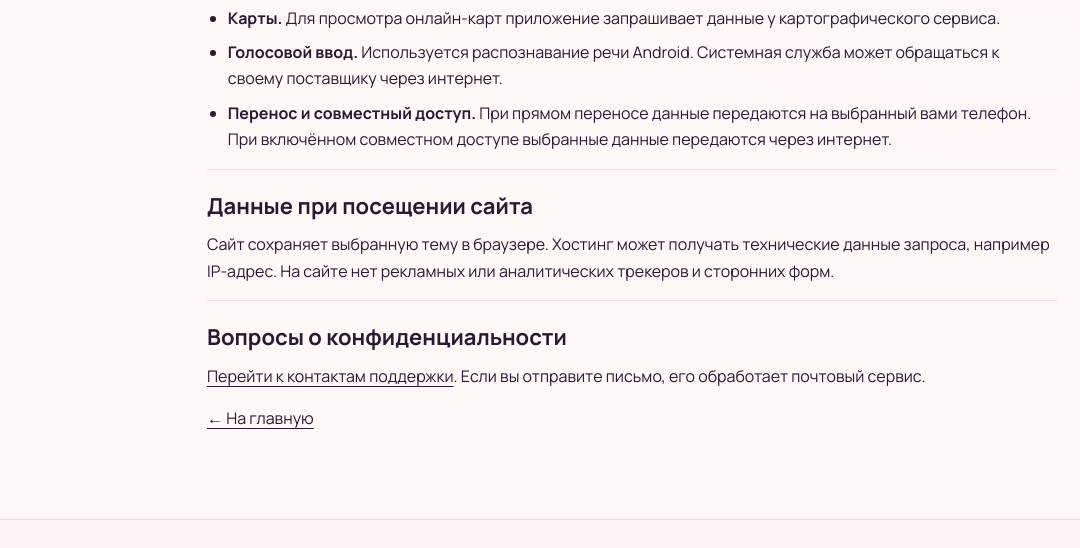
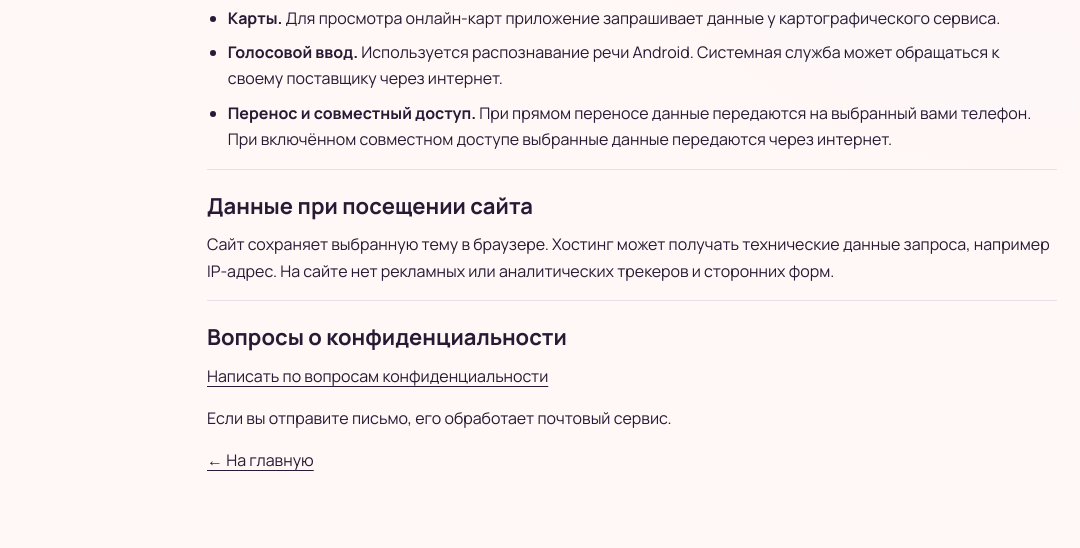
Before and after one commit to sashaermin/ya-hudeyu, a plain HTML site: page privacy/index.html in a window 1280 px wide. Shown: the part 775-1323 px from the top of the page, without its empty margins (8-1088 px from the left). Drawn offline with Linux system fonts and the light colour scheme.

Commit message:
Add support email and a prefilled bug-report draft

```diff
--- a/privacy/index.html
+++ b/privacy/index.html
@@ -149,10 +149,8 @@
       </section>
       <section aria-labelledby="privacy-contact">
         <h2 id="privacy-contact">Вопросы о конфиденциальности</h2>
-        <p>
-          <span data-contact="privacy"><a href="/#support">Перейти к контактам поддержки</a>.</span>
-          Если вы отправите письмо, его обработает почтовый сервис.
-        </p>
+        <p data-contact="privacy"><a href="/#support">Перейти к контактам поддержки</a></p>
+        <p>Если вы отправите письмо, его обработает почтовый сервис.</p>
       </section>
       <p><a href="/">← На главную</a></p>
     </main>
--- a/scripts/v12.js
+++ b/scripts/v12.js
@@ -1,6 +1,6 @@
 "use strict";
 
-const CONTACT_EMAIL = "CONTACT_EMAIL";
+const CONTACT_EMAIL = "sashaermin@gmail.com";
 const contactAvailable = CONTACT_EMAIL !== "CONTACT_EMAIL";
 const root = document.documentElement;
 const systemTheme = matchMedia("(prefers-color-scheme: dark)");
@@ -78,16 +78,46 @@ if (viewer && typeof viewer.showModal === "function") {
 }
 
 if (contactAvailable) {
+  const contacts = {
+    support: { label: CONTACT_EMAIL },
+    privacy: {
+      label: "Написать по вопросам конфиденциальности",
+      subject: "Вопрос о конфиденциальности «Я ХУдЕЮ»",
+    },
+    bug: {
+      label: "Сообщить об ошибке",
+      className: "button secondary",
+      subject: "Ошибка в приложении «Я ХУдЕЮ»",
+      body: [
+        "Что произошло и чего вы ожидали:",
+        "",
+        "Шаги для воспроизведения:",
+        "1. ",
+        "",
+        "Устройство:",
+        "Версия Android:",
+        "Версия приложения:",
+      ].join("\r\n"),
+    },
+    release: {
+      label: "Спросить о выпуске по почте",
+      subject: "Сообщите о выходе «Я ХУдЕЮ»",
+    },
+  };
   document.querySelectorAll("[data-contact]").forEach((placeholder) => {
+    const { label, className, subject, body } =
+      contacts[placeholder.dataset.contact] ?? contacts.support;
+    const fields = [];
+    if (subject) fields.push(`subject=${encodeURIComponent(subject)}`);
+    if (body) fields.push(`body=${encodeURIComponent(body)}`);
+
     const link = document.createElement("a");
-    const aboutRelease = placeholder.dataset.contact === "release";
-    link.textContent = aboutRelease ? "Спросить о выпуске по почте" : "Написать в поддержку";
-    const subject = aboutRelease
-      ? "?subject=" + encodeURIComponent("Сообщите о выходе «Я ХУдЕЮ»")
-      : "";
-    link.href = `mailto:${CONTACT_EMAIL}${subject}`;
+    link.textContent = label;
+    if (className) link.className = className;
+    link.href = `mailto:${CONTACT_EMAIL}${fields.length ? "?" + fields.join("&") : ""}`;
     placeholder.replaceChildren(link);
   });
+  document.querySelector("[data-bug-report]")?.removeAttribute("hidden");
 }
 
 function validRelease(entry) {
```
Also changed, not shown: docs/IMPLEMENTATION_STATUS.md (+10 -4 lines), docs/RELEASES.md (+1 -1 lines), index.html (+11 -2 lines).
